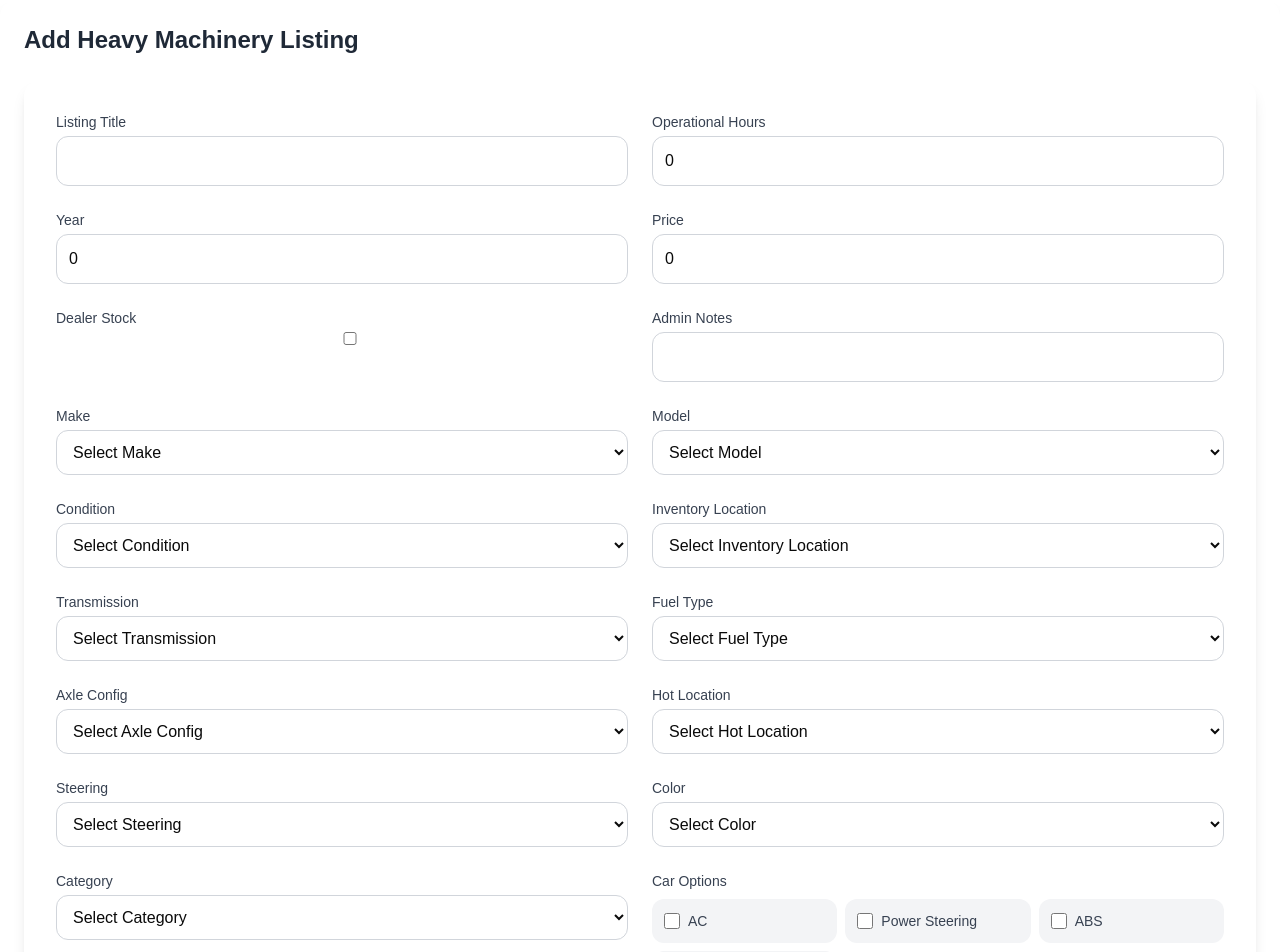
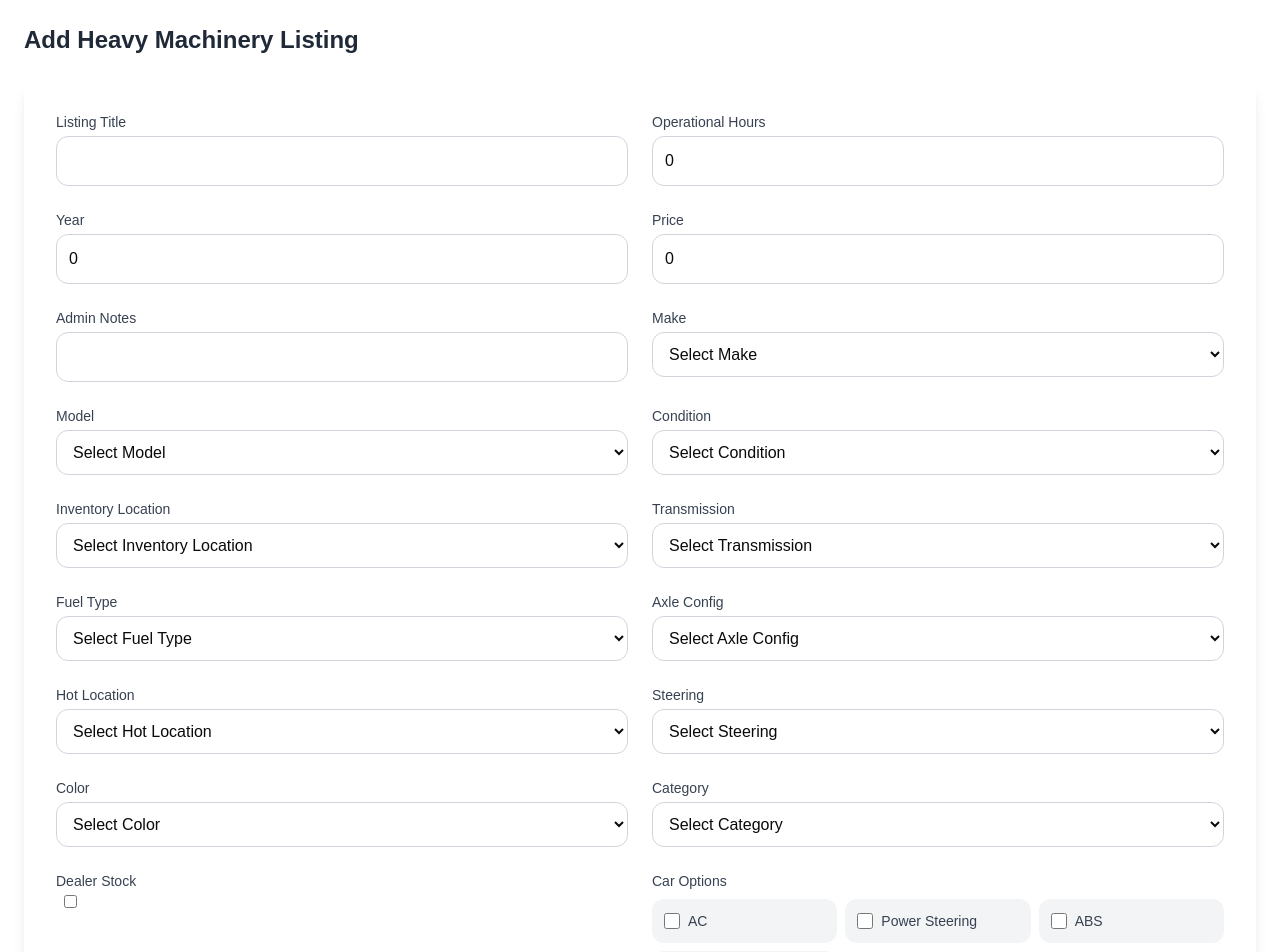
Before and after one commit to Muhammad-Danish-011/portal, a Next.js app in the folder Frontend/: page /heavyMachineryRegistration in a window 1280 px wide. Shown: the top 952 px of the page. Built offline with nearby package versions, Linux system fonts and the light colour scheme.

Commit message:
minor changes

```diff
--- a/Frontend/src/app/carsRegistration/page.tsx
+++ b/Frontend/src/app/carsRegistration/page.tsx
@@ -86,9 +86,6 @@ const FormForCar = () => {
         reader.readAsDataURL(file);
     };
 
-
-
-
     const handleSubmit = async (formData: carsRegistration) => {
         console.log("Form submitted with data:", formData);
 
@@ -103,10 +100,8 @@ const FormForCar = () => {
             toast.error("⚠️ Required fields are missing!");
             return;
         }
-
         try {
             setLoading(true);
-
             const response = await fetch("https://backend-portal-hinb.onrender.com/api/cars", {
                 method: "POST",
                 headers: {
@@ -115,20 +110,15 @@ const FormForCar = () => {
                 },
                 body: JSON.stringify(formData),
             });
-
             const data = await response.json();
-
             if (!response.ok) {
                 console.error("API error:", data);
                 toast.error(`❌ ${data.message || "Failed to create car"}`);
                 return;
             }
-
             toast.success("✅ Car listed successfully!");
-              window.location.href = '/dashboard';
-
+            window.location.href = '/dashboard';
             // Optionally reset form or trigger a refetch
-
         } catch (error) {
             console.error("Submission error:", error);
             toast.error("❌ An error occurred during submission.");
@@ -223,7 +213,6 @@ const FormForCar = () => {
                         {/* Common Form Group */}
                         {[
                             { label: "Listing Title", name: "listingTitle", type: "text" },
-                            { label: "Dealer Stock", name: "dealerStock", type: "checkbox" },
                             { label: "Engine Size (cc)", name: "engineSize", type: "number" },
                             { label: "Year", name: "year", type: "number" },
                             { label: "Price", name: "price", type: "number" },
@@ -253,6 +242,15 @@ const FormForCar = () => {
                             </div>
                         ))}
 
+                        <div className="flex flex-col gap-1">
+                            <label className="text-sm font-medium text-gray-700">Dealer Stock</label>
+                            <Field
+                                type="checkbox"
+                                name="dealerStock"
+                                className="w-fit ml-2 border border-gray-300 rounded-xl p-3 focus:ring-2 focus:ring-red-400 focus:outline-none"
+                            />
+                            <ErrorMessage name="dealerStock" component="div" className="text-red-500 text-sm" />
+                        </div>
                         {/* Select Dropdowns */}
                         {[
                             { label: "Make", name: "make", options: makes },
--- a/Frontend/src/app/heavyMachineryRegistration/page.tsx
+++ b/Frontend/src/app/heavyMachineryRegistration/page.tsx
@@ -170,7 +170,6 @@ const FormForHeavyMachinery = () => {
                             { label: "Operational Hours", name: "operationalHours", type: "number" },
                             { label: "Year", name: "year", type: "number" },
                             { label: "Price", name: "price", type: "number" },
-                            { label: "Dealer Stock", name: "dealerStock", type: "checkbox" },
                             { label: "Admin Notes", name: "adminNotes", type: "text" }
                         ].map((field) => (
                             <div key={field.name} className="flex flex-col gap-1">
@@ -213,6 +212,15 @@ const FormForHeavyMachinery = () => {
                                 <ErrorMessage name={dropdown.name} component="div" className="text-red-500 text-sm" />
                             </div>
                         ))}
+                            <div className="flex flex-col gap-1">
+                                                    <label className="text-sm font-medium text-gray-700">Dealer Stock</label>
+                                                    <Field
+                                                        type="checkbox"
+                                                        name="dealerStock"
+                                                        className="w-fit ml-2 border border-gray-300 rounded-xl p-3 focus:ring-2 focus:ring-red-400 focus:outline-none"
+                                                    />
+                                                    <ErrorMessage name="dealerStock" component="div" className="text-red-500 text-sm" />
+                                                </div>
 
                         {/* Car Options */}
                         <div className="flex flex-col gap-2">
--- a/Frontend/src/app/truckRegistration/page.tsx
+++ b/Frontend/src/app/truckRegistration/page.tsx
@@ -221,7 +221,6 @@ const FormForTruck = () => {
                         {/* Common Form Group */}
                         {[
                             { label: "Listing Title", name: "listingTitle", type: "text" },
-                            { label: "Dealer Stock", name: "dealerStock", type: "checkbox" },
                             { label: "Engine Size (cc)", name: "engineSize", type: "number" },
                             { label: "Year", name: "year", type: "number" },
                             { label: "Price", name: "price", type: "number" },
@@ -250,7 +249,15 @@ const FormForTruck = () => {
                                 <ErrorMessage name={field.name} component="div" className="text-red-500 text-sm" />
                             </div>
                         ))}
-
+                        <div className="flex flex-col gap-1">
+                            <label className="text-sm font-medium text-gray-700">Dealer Stock</label>
+                            <Field
+                                type="checkbox"
+                                name="dealerStock"
+                                className="w-fit ml-2 border border-gray-300 rounded-xl p-3 focus:ring-2 focus:ring-red-400 focus:outline-none"
+                            />
+                            <ErrorMessage name="dealerStock" component="div" className="text-red-500 text-sm" />
+                        </div>
                         {/* Select Dropdowns */}
                         {[
                             { label: "Make", name: "make", options: makes },
```
